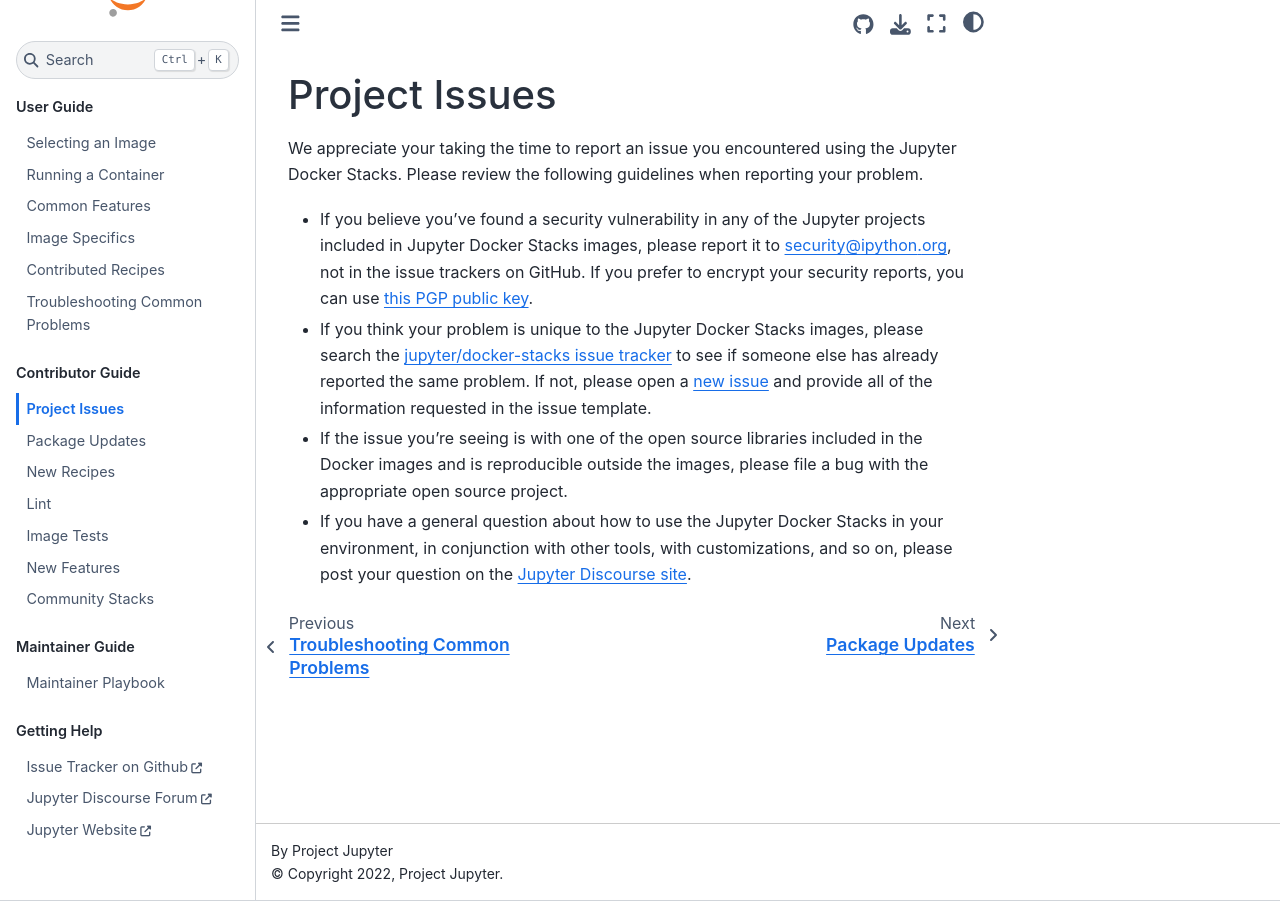
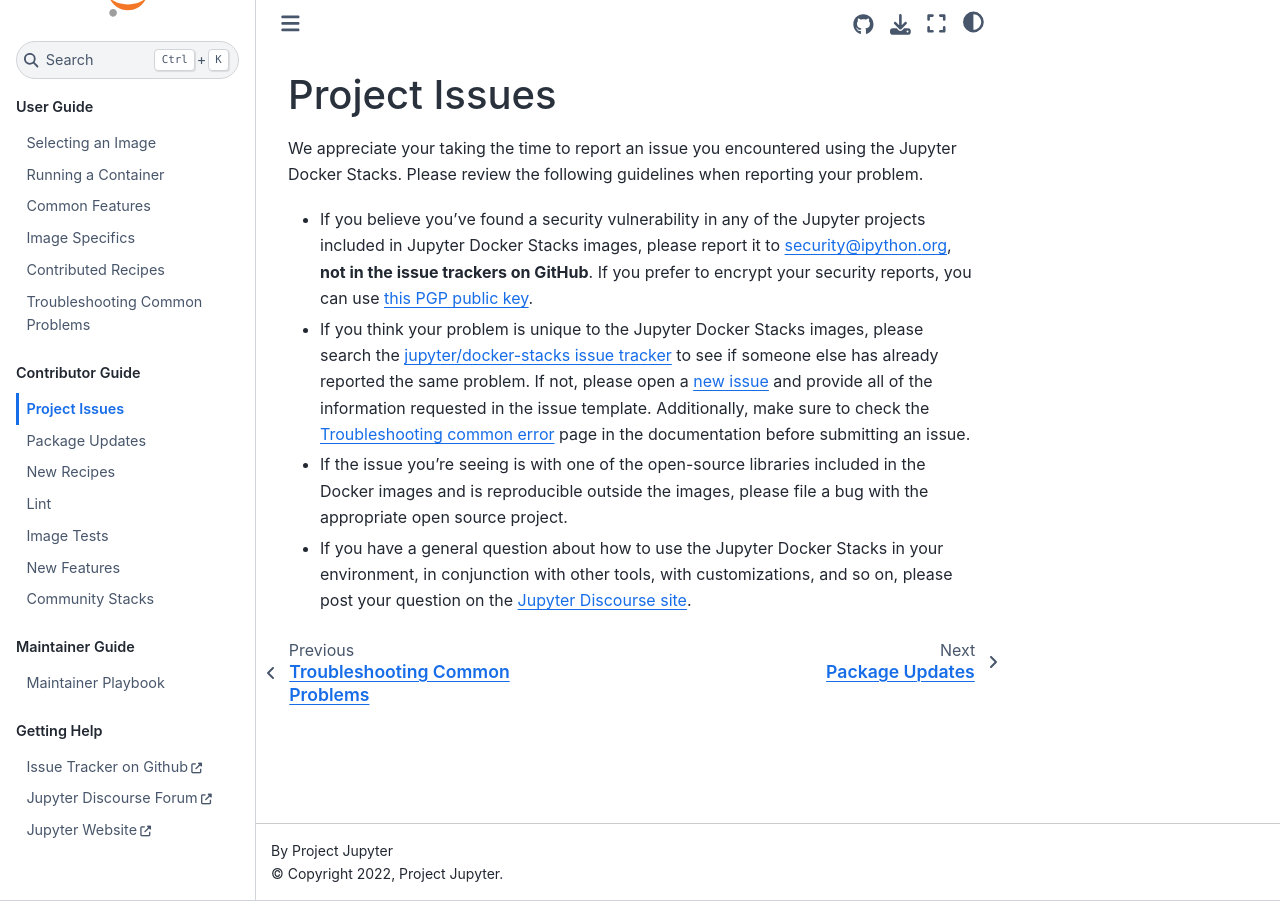
Before and after one commit to jupyter/docker-stacks, a Sphinx documentation site: the page built from docs/contributing/issues.md, in a window 1280 px wide. Built offline with Sphinx 7.4.7 and the Sphinx Book theme 1.1.4, drawn with Linux system fonts in a browser that asks for light colours.

```diff
--- a/docs/contributing/issues.md
+++ b/docs/contributing/issues.md
@@ -4,13 +4,14 @@
 Please review the following guidelines when reporting your problem.
 
 - If you believe you’ve found a security vulnerability in any of the Jupyter projects included in Jupyter Docker Stacks images,
-  please report it to [security@ipython.org](mailto:security@ipython.org), not in the issue trackers on GitHub.
+  please report it to [security@ipython.org](mailto:security@ipython.org), **not in the issue trackers on GitHub**.
   If you prefer to encrypt your security reports, you can use [this PGP public key](https://github.com/jupyter/jupyter.github.io/blob/master/assets/ipython_security.asc).
 - If you think your problem is unique to the Jupyter Docker Stacks images,
   please search the [jupyter/docker-stacks issue tracker](https://github.com/jupyter/docker-stacks/issues)
   to see if someone else has already reported the same problem.
   If not, please open a [new issue](https://github.com/jupyter/docker-stacks/issues/new) and provide all of the information requested in the issue template.
-- If the issue you're seeing is with one of the open source libraries included in the Docker images and is reproducible outside the images,
+  Additionally, make sure to check the [Troubleshooting common error](../using/troubleshooting.md) page in the documentation before submitting an issue.
+- If the issue you're seeing is with one of the open-source libraries included in the Docker images and is reproducible outside the images,
   please file a bug with the appropriate open source project.
 - If you have a general question about how to use the Jupyter Docker Stacks in your environment,
   in conjunction with other tools, with customizations, and so on,
```
Also changed, not shown: docs/contributing/features.md (+1 -1 lines).
